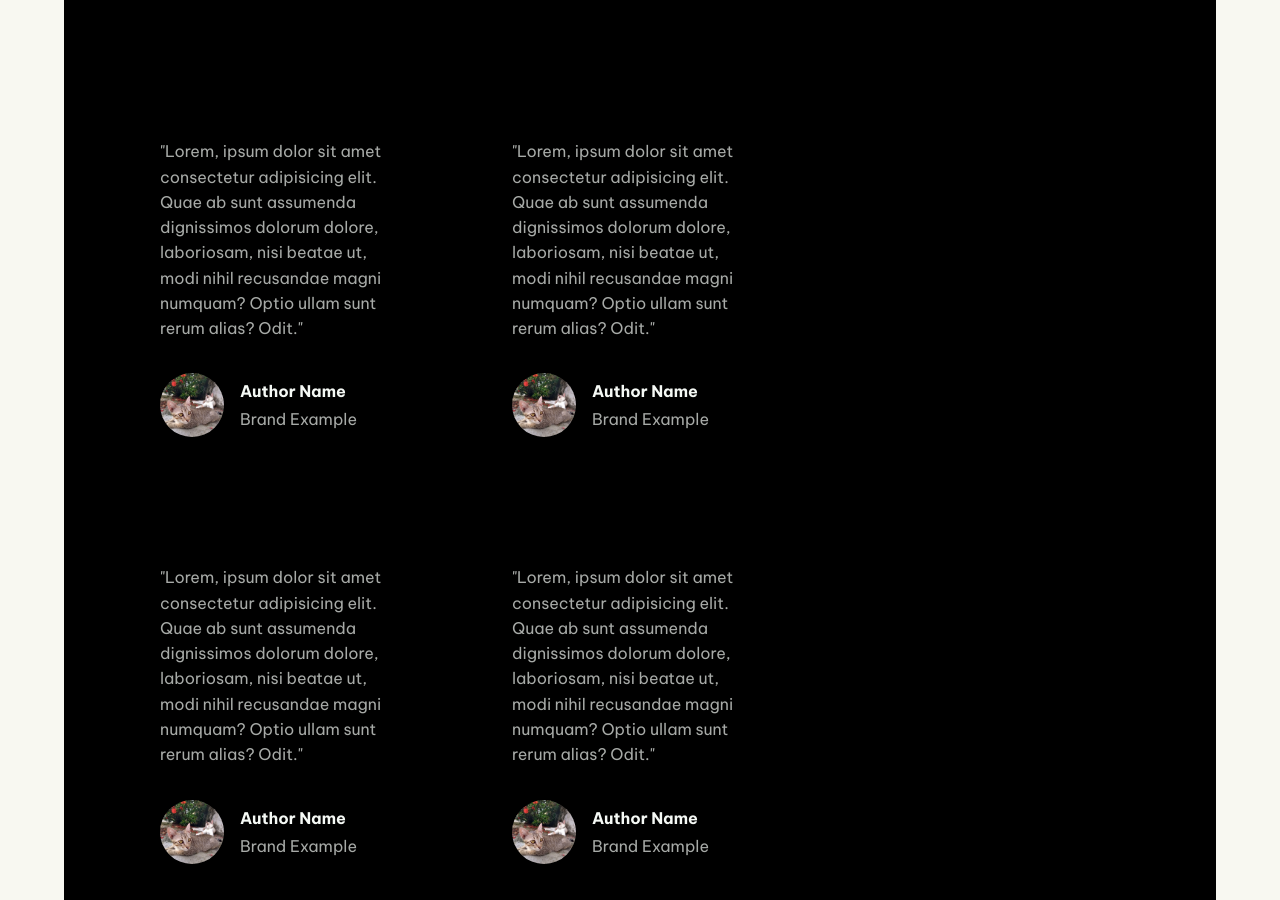
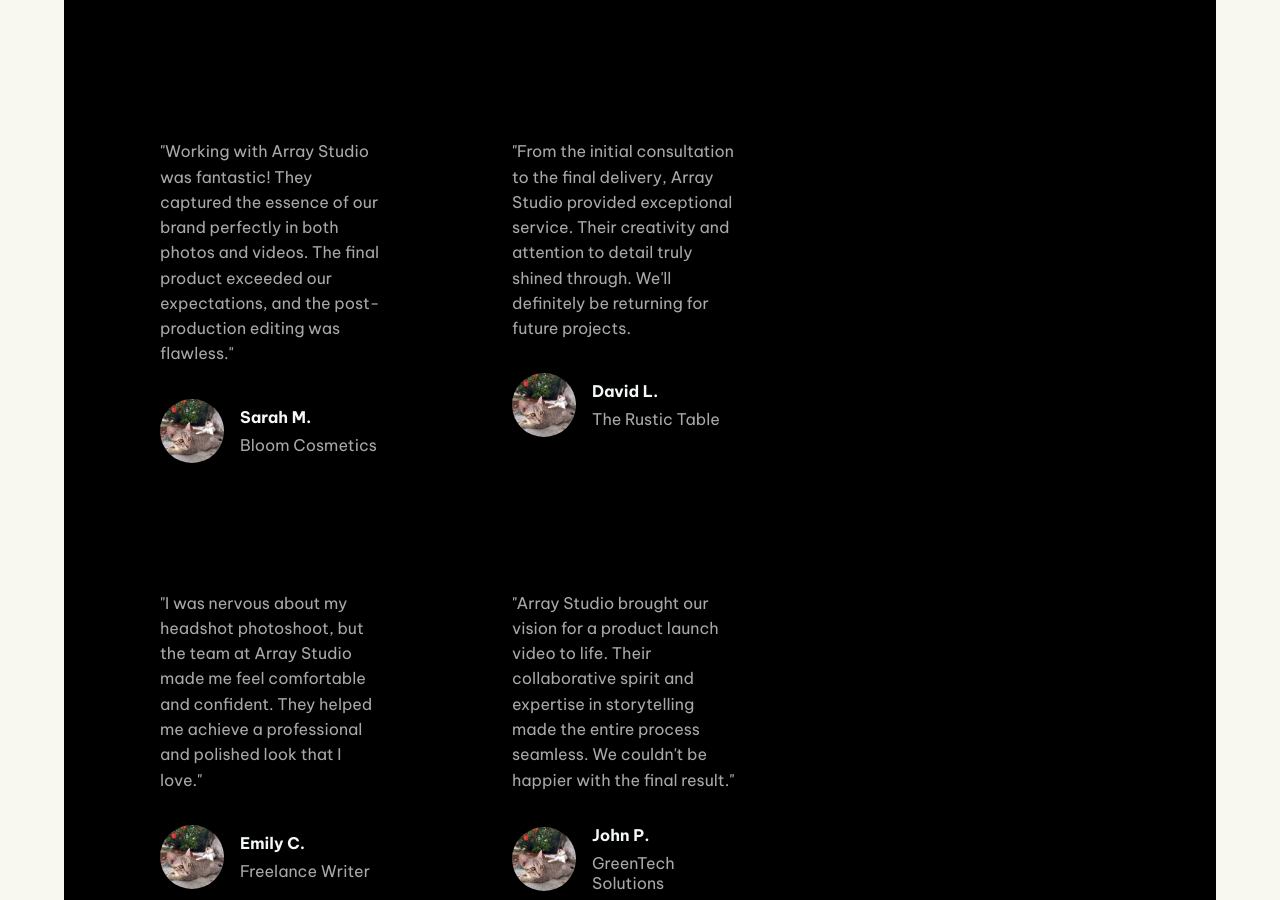
Before and after one commit to SnayderRodrigues/react-study, a React (Vite) app: page / in a window 1280 px wide. Shown: the part 11100-12000 px from the top of the page. Built offline with nearby package versions, Linux system fonts and the light colour scheme.

Commit message:
add content for testemonials section in home page

```diff
--- a/src/pages/home/Testemonials.jsx
+++ b/src/pages/home/Testemonials.jsx
@@ -10,31 +10,31 @@ const Testemonials = () => {
           <div className="testemonials__card-wrapper">
             <div className="testemonials__card">
               <p>
-                "Lorem, ipsum dolor sit amet consectetur adipisicing elit. Quae ab
-                sunt assumenda dignissimos dolorum dolore, laboriosam, nisi beatae
-                ut, modi nihil recusandae magni numquam? Optio ullam sunt rerum
-                alias? Odit."
+                "Working with Array Studio was fantastic! They captured the
+                essence of our brand perfectly in both photos and videos. The
+                final product exceeded our expectations, and the post-production
+                editing was flawless."
               </p>
               <div className="testemonials__card-title">
                 <img src={Cat} alt="" />
                 <div>
-                  <span>Author Name</span>
-                  <span>Brand Example</span>
+                  <span>Sarah M.</span>
+                  <span>Bloom Cosmetics</span>
                 </div>
               </div>
             </div>
             <div className="testemonials__card">
               <p>
-                "Lorem, ipsum dolor sit amet consectetur adipisicing elit. Quae ab
-                sunt assumenda dignissimos dolorum dolore, laboriosam, nisi beatae
-                ut, modi nihil recusandae magni numquam? Optio ullam sunt rerum
-                alias? Odit."
+                "From the initial consultation to the final delivery, Array
+                Studio provided exceptional service. Their creativity and
+                attention to detail truly shined through. We'll definitely be
+                returning for future projects.
               </p>
               <div className="testemonials__card-title">
                 <img src={Cat} alt="" />
                 <div>
-                  <span>Author Name</span>
-                  <span>Brand Example</span>
+                  <span>David L.</span>
+                  <span>The Rustic Table</span>
                 </div>
               </div>
             </div>
@@ -42,35 +42,34 @@ const Testemonials = () => {
           <div className="testemonials__card-wrapper">
             <div className="testemonials__card">
               <p>
-                "Lorem, ipsum dolor sit amet consectetur adipisicing elit. Quae ab
-                sunt assumenda dignissimos dolorum dolore, laboriosam, nisi beatae
-                ut, modi nihil recusandae magni numquam? Optio ullam sunt rerum
-                alias? Odit."
+                "I was nervous about my headshot photoshoot, but the team at
+                Array Studio made me feel comfortable and confident. They helped
+                me achieve a professional and polished look that I love."
               </p>
               <div className="testemonials__card-title">
                 <img src={Cat} alt="" />
                 <div>
-                  <span>Author Name</span>
-                  <span>Brand Example</span>
+                  <span>Emily C.</span>
+                  <span>Freelance Writer</span>
                 </div>
               </div>
             </div>
             <div className="testemonials__card">
               <p>
-                "Lorem, ipsum dolor sit amet consectetur adipisicing elit. Quae ab
-                sunt assumenda dignissimos dolorum dolore, laboriosam, nisi beatae
-                ut, modi nihil recusandae magni numquam? Optio ullam sunt rerum
-                alias? Odit."
+                "Array Studio brought our vision for a product launch video to
+                life. Their collaborative spirit and expertise in storytelling
+                made the entire process seamless. We couldn't be happier with
+                the final result."
               </p>
               <div className="testemonials__card-title">
                 <img src={Cat} alt="" />
                 <div>
-                  <span>Author Name</span>
-                  <span>Brand Example</span>
+                  <span>John P.</span>
+                  <span>GreenTech Solutions</span>
                 </div>
               </div>
             </div>
-        </div>
+          </div>
         </div>
       </div>
     </section>
```
